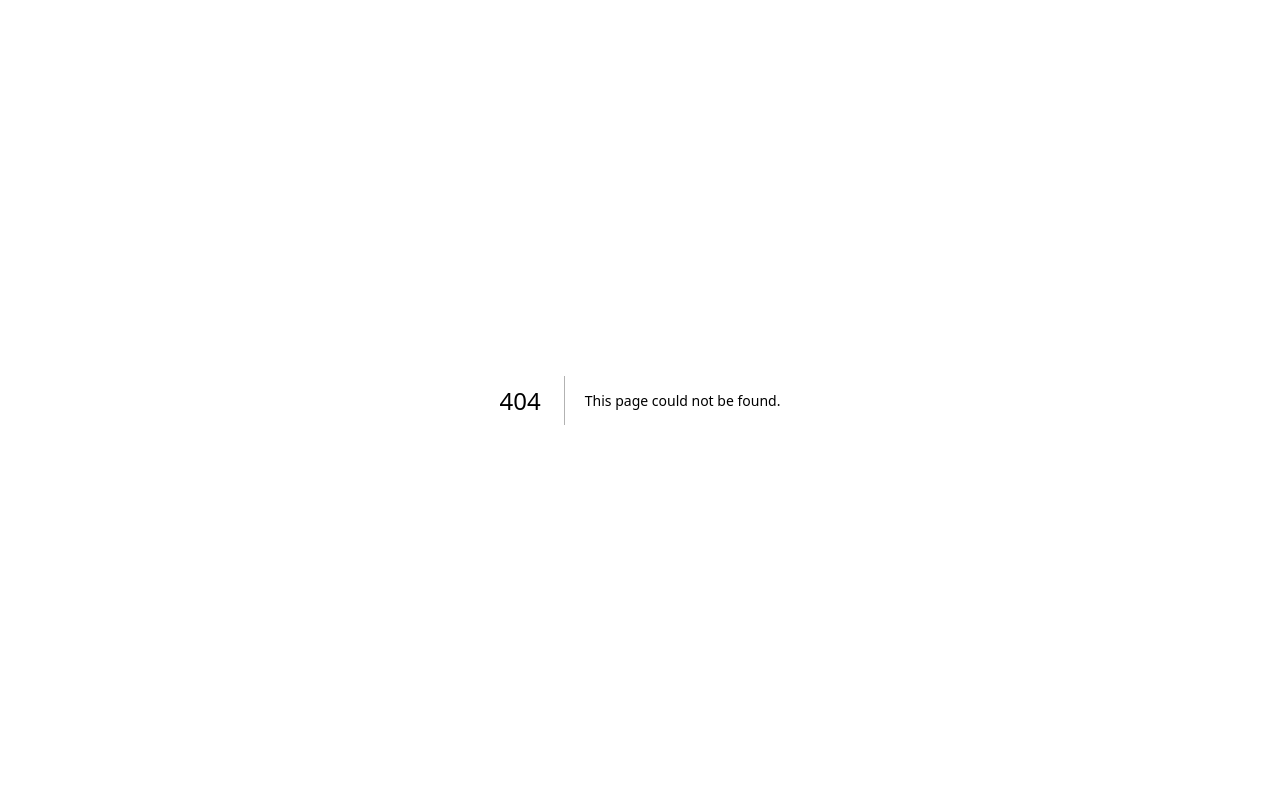
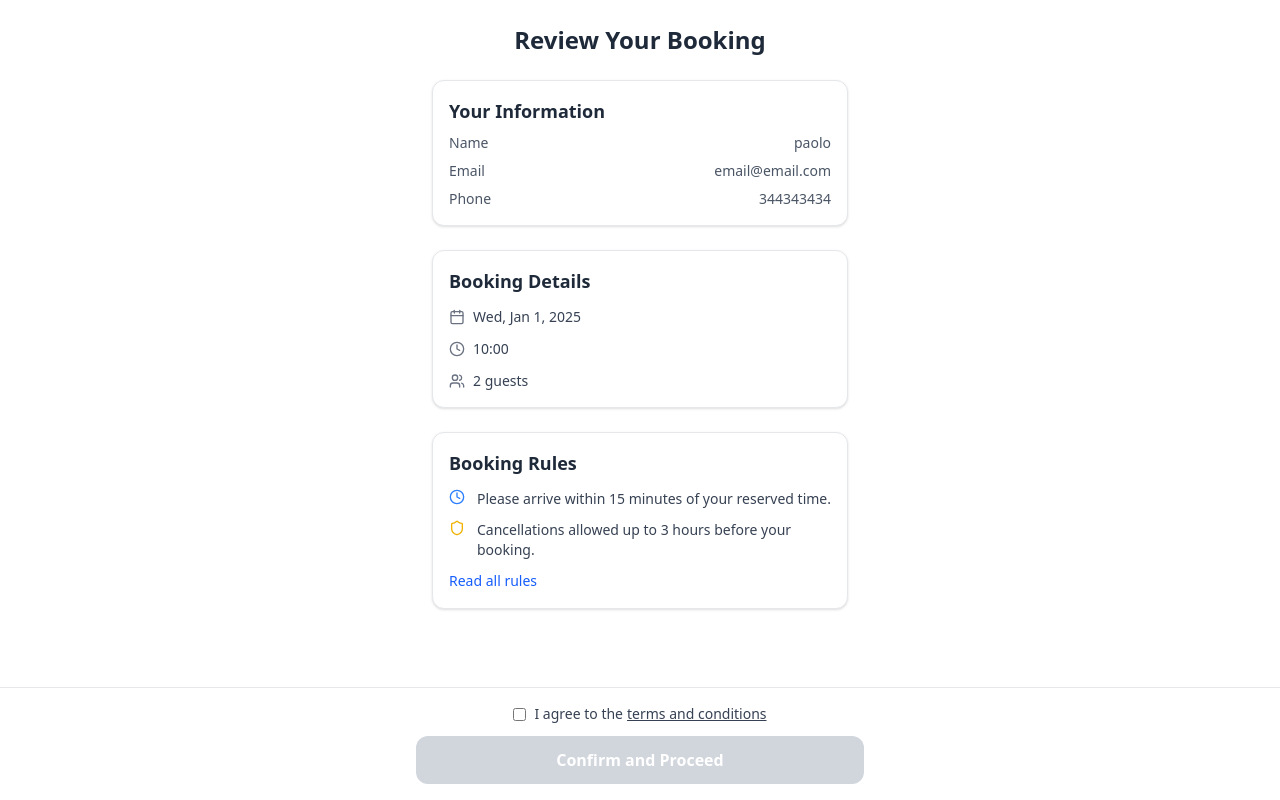
Before and after one commit to LaChiesetta/AntiNoShow, a Next.js app: page /booking/1 in a window 1280 px wide. Before the commit this address had no page. Built offline with nearby package versions, Linux system fonts and the light colour scheme.

Commit message:
feat: created first simple design prototype

```diff
--- /dev/null
+++ b/src/app/booking/[id]/components/BookingDetails.tsx
@@ -0,0 +1,50 @@
+// app/booking/[id]/components/BookingDetails.tsx
+
+'use client';
+
+import { FC } from 'react';
+import {
+  CalendarIcon,
+  ClockIcon,
+  UsersIcon,
+  StickyNoteIcon,
+} from 'lucide-react'; // or any icon library you prefer
+
+import type { BookingDetailsProps } from '@/types/components';
+
+export const BookingDetails: FC<BookingDetailsProps> = ({ details }) => {
+  const formattedDate = new Date(details.date).toLocaleDateString(undefined, {
+    weekday: 'short',
+    year: 'numeric',
+    month: 'short',
+    day: 'numeric',
+  });
+
+  return (
+    <section className="bg-white border border-gray-200 rounded-xl p-4 shadow-sm space-y-3">
+      <h2 className="text-lg font-semibold text-gray-800">Booking Details</h2>
+
+      <div className="flex items-center text-sm text-gray-700">
+        <CalendarIcon className="w-4 h-4 mr-2 text-gray-500" />
+        <span>{formattedDate}</span>
+      </div>
+
+      <div className="flex items-center text-sm text-gray-700">
+        <ClockIcon className="w-4 h-4 mr-2 text-gray-500" />
+        <span>{details.time}</span>
+      </div>
+
+      <div className="flex items-center text-sm text-gray-700">
+        <UsersIcon className="w-4 h-4 mr-2 text-gray-500" />
+        <span>{details.guests} {details.guests === 1 ? 'guest' : 'guests'}</span>
+      </div>
+
+      {details.notes && (
+        <div className="flex items-start text-sm text-gray-700">
+          <StickyNoteIcon className="w-4 h-4 mr-2 text-gray-500 mt-0.5" />
+          <span className="whitespace-pre-line">{details.notes}</span>
+        </div>
+      )}
+    </section>
+  );
+};
--- /dev/null
+++ b/src/app/booking/[id]/components/BookingRules.tsx
@@ -0,0 +1,47 @@
+'use client';
+
+import { useState } from 'react';
+import { Info, Clock, Shield } from 'lucide-react';
+
+const rules = [
+  {
+    icon: <Clock className="h-4 w-4 text-blue-500" />,
+    text: 'Please arrive within 15 minutes of your reserved time.',
+  },
+  {
+    icon: <Shield className="h-4 w-4 text-yellow-500" />,
+    text: 'Cancellations allowed up to 3 hours before your booking.',
+  },
+  {
+    icon: <Info className="h-4 w-4 text-red-500" />,
+    text: 'No-shows may result in a charge as per our policy.',
+  },
+];
+
+export function BookingRules() {
+  const [expanded, setExpanded] = useState(false);
+
+  return (
+    <section className="bg-white border border-gray-200 rounded-xl p-4 shadow-sm">
+      <h2 className="text-lg font-semibold text-gray-800 mb-3">Booking Rules</h2>
+
+      <ul className="space-y-3 text-sm text-gray-700">
+        {rules.slice(0, expanded ? rules.length : 2).map((rule, index) => (
+          <li key={index} className="flex items-start gap-3">
+            <span>{rule.icon}</span>
+            <p className="leading-snug">{rule.text}</p>
+          </li>
+        ))}
+      </ul>
+
+      {rules.length > 2 && (
+        <button
+          onClick={() => setExpanded(!expanded)}
+          className="mt-3 text-sm text-blue-600 hover:underline"
+        >
+          {expanded ? 'Show less' : 'Read all rules'}
+        </button>
+      )}
+    </section>
+  );
+}
--- /dev/null
+++ b/src/app/booking/[id]/components/ConfirmFooter.tsx
@@ -0,0 +1,55 @@
+'use client';
+
+import { useState } from 'react';
+import { useRouter } from 'next/navigation';
+import { cn } from '@/lib/utils'; // optional classNames helper
+
+type ConfirmFooterProps = {
+  bookingId: string;
+};
+
+export const ConfirmFooter: React.FC<ConfirmFooterProps> = ({ bookingId }) => {
+  const [termsAccepted, setTermsAccepted] = useState(false);
+  const [loading, setLoading] = useState(false);
+  const router = useRouter();
+
+  const handleConfirm = async () => {
+    if (!termsAccepted) return;
+
+    setLoading(true);
+
+    // simulate API call or route change
+    setTimeout(() => {
+      router.push(`/booking/${bookingId}/success`);
+    }, 1200);
+  };
+
+  return (
+    <footer className="fixed bottom-0 inset-x-0 bg-white border-t border-gray-200 p-4 z-50">
+      <div className="max-w-md mx-auto flex flex-col items-center gap-3">
+        <label className="flex items-center text-sm text-gray-700">
+          <input
+            type="checkbox"
+            checked={termsAccepted}
+            onChange={(e) => setTermsAccepted(e.target.checked)}
+            className="mr-2 accent-blue-600"
+          />
+          I agree to the <a href="/terms" className="underline ml-1">terms and conditions</a>
+        </label>
+
+        <button
+          onClick={handleConfirm}
+          disabled={!termsAccepted || loading}
+          className={cn(
+            'w-full py-3 rounded-xl font-semibold transition text-white',
+            termsAccepted
+              ? 'bg-blue-600 hover:bg-blue-700'
+              : 'bg-gray-300 cursor-not-allowed'
+          )}
+        >
+          {loading ? 'Processing...' : 'Confirm and Proceed'}
+        </button>
+      </div>
+    </footer>
+  );
+};
--- /dev/null
+++ b/src/app/booking/[id]/components/TermsAgreement.tsx
@@ -0,0 +1,7 @@
+'use client';
+
+export const TermsAgreement = () => {
+  return (
+    <div></div>
+  );
+};
--- /dev/null
+++ b/src/app/booking/[id]/components/UserInfo.tsx
@@ -0,0 +1,31 @@
+// app/booking/[id]/components/UserInfo.tsx
+
+'use client';
+
+import { FC } from 'react';
+import type { UserInfoProps } from '@/types/components';
+
+export const UserInfo: FC<UserInfoProps> = ({ user }) => {
+  return (
+    <section className="bg-white border border-gray-200 rounded-xl p-4 shadow-sm space-y-2">
+      <h2 className="text-lg font-semibold text-gray-800">Your Information</h2>
+
+      <div className="text-sm text-gray-600">
+        <div className="flex justify-between">
+          <span className="font-medium">Name</span>
+          <span>{user.name}</span>
+        </div>
+
+        <div className="flex justify-between mt-2">
+          <span className="font-medium">Email</span>
+          <span>{user.email}</span>
+        </div>
+
+        <div className="flex justify-between mt-2">
+          <span className="font-medium">Phone</span>
+          <span>{user.phone}</span>
+        </div>
+      </div>
+    </section>
+  );
+};
--- /dev/null
+++ b/src/app/booking/[id]/page.tsx
@@ -0,0 +1,53 @@
+// app/booking/[id]/page.tsx
+
+import { BookingDetails } from './components/BookingDetails';
+import { UserInfo } from './components/UserInfo';
+import { BookingRules } from './components/BookingRules';
+import { TermsAgreement } from './components/TermsAgreement';
+import { ConfirmFooter } from './components/ConfirmFooter';
+
+import type { User, BookingPageProps, BookingDetailsProps } from '@/types/components';
+
+import { notFound } from 'next/navigation';
+
+const user: User = {
+    name: "paolo",
+    email:"email@email.com",
+    phone: "344343434"
+};
+
+export default async function BookingPage({ params }: BookingPageProps) {
+  const booking: BookingDetailsProps = {
+    details: {
+    date: new Date("01/01/2025").toLocaleDateString('en-US', {
+      weekday: 'short',
+      year: 'numeric',
+      month: 'short',
+      day: 'numeric',
+    }),
+    time: "10:00",
+    guests: 2,
+  },
+  id: "2",
+  user: user
+}//;await getBookingById(params.id);
+
+  if (!booking) {
+    return notFound();
+  }
+
+  return (
+    <main className="min-h-screen bg-white text-gray-800 flex flex-col items-center px-4 py-6 max-w-md mx-auto">
+      <h1 className="text-2xl font-semibold mb-6 text-center">Review Your Booking</h1>
+
+      <div className="space-y-6 w-full">
+        <UserInfo user={booking.user} />
+        <BookingDetails details={booking.details} />
+        <BookingRules />
+        <TermsAgreement />
+      </div>
+
+      <ConfirmFooter bookingId={booking.id}/>
+    </main>
+  );
+}
--- /dev/null
+++ b/src/lib/utils.ts
@@ -0,0 +1,15 @@
+// lib/utils.ts
+
+import { ClassValue, clsx } from 'clsx';
+import { twMerge } from 'tailwind-merge';
+
+/**
+ * Merges Tailwind classes with support for conditional logic.
+ * Useful for cleaner JSX with conditional styles.
+ *
+ * @example
+ * cn("px-4", isActive && "bg-blue-500")
+ */
+export function cn(...inputs: ClassValue[]) {
+  return twMerge(clsx(inputs));
+}
--- /dev/null
+++ b/src/types/components.ts
@@ -0,0 +1,24 @@
+export type User = {
+  name: string;
+  email: string;
+  phone: string;
+};
+
+export type UserInfoProps = {
+  user: User;
+};
+
+export type BookingPageProps = {
+  params: { id: string };
+};
+
+export type BookingDetailsProps = {
+  details: {
+    date: string;         // ISO format expected
+    time: string;         // e.g. "19:30"
+    guests: number;
+    notes?: string;
+  };
+  id: string;
+  user: User;
+};
```
